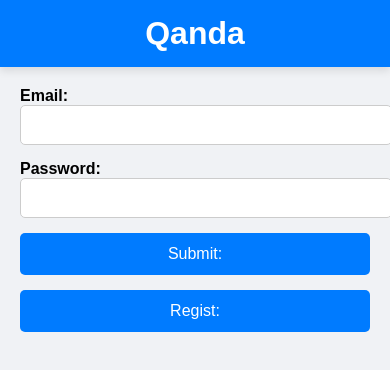
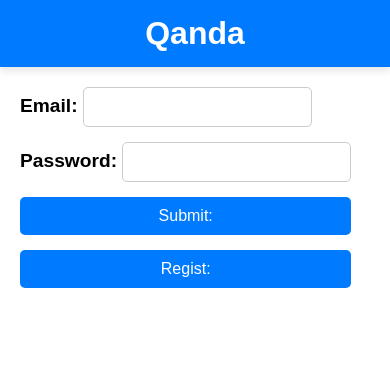
Before and after one commit to cute-dolphin/myvanlina_js-project, a plain HTML site: page frontend/index.html in a window 390 px wide. Drawn offline with Linux system fonts and the light colour scheme.

Commit message:
modify css

```diff
--- a/frontend/styles/global.css
+++ b/frontend/styles/global.css
@@ -1,14 +1,14 @@
-/* Base styles */
+/* base styles, feel free to edit */
 html, body {
     margin: 0;
     padding: 0;
     height: 100%;
-    font-family: Arial, sans-serif;
-    background-color: #f0f2f5;
-    box-sizing: border-box;
+    font-family: Arial;
 }
 
-/* Header */
+.create-thread-form{
+    margin: 20px;
+}
 header {
     background-color: #007bff;
     color: #fff;
@@ -22,16 +22,10 @@ header h1 {
     font-size: 2rem;
 }
 
-/* Main content area */
 #main {
     display: flex;
-    flex-direction: row;
-    flex-wrap: wrap;
     padding: 20px;
-    gap: 20px;
 }
-
-/* General styles */
 #create-thread-form,
 #edit-thread-page,
 #currentUserDetailPage,
@@ -45,16 +39,12 @@ header h1 {
     border-radius: 8px;
     box-shadow: 0px 4px 8px rgba(0, 0, 0, 0.1);
     max-width: 600px;
-    width: 100%;
-    box-sizing: border-box;
 }
 
-/* Information display row */
 .showInfoLine {
     margin: 10px 0;
 }
 
-/* Form styles */
 form {
     display: flex;
     flex-direction: column;
@@ -64,7 +54,7 @@ form {
 label {
     font-weight: bold;
     margin-bottom: 5px;
-    font-size: 1rem;
+    font-size: 1.2rem;
 }
 
 input[type="text"],
@@ -75,18 +65,8 @@ input[type="checkbox"] {
     border-radius: 5px;
     border: 1px solid #ccc;
     font-size: 1rem;
-    width: 100%;
-    transition: border-color 0.3s ease;
 }
 
-input[type="text"]:focus,
-input[type="email"]:focus,
-input[type="password"]:focus {
-    border-color: #007bff;
-    outline: none;
-}
-
-/* Button styles */
 button {
     background-color: #007bff;
     color: white;
@@ -96,33 +76,48 @@ button {
     cursor: pointer;
     font-size: 1rem;
     transition: background-color 0.3s ease;
-    width: fit-content;
 }
 
 button:hover {
     background-color: #0056b3;
 }
 
-button:focus {
-    outline: 2px solid #0056b3;
-    outline-offset: 2px;
+input[type="text"],
+input[type="email"],
+input[type="password"],
+input[type="checkbox"] {
+    padding: 10px;
+    border-radius: 5px;
+    border: 1px solid #ccc;
+    font-size: 1rem;
 }
 
-/* Layout components */
+button {
+    background-color: #007bff;
+    color: white;
+    padding: 10px;
+    border: none;
+    border-radius: 5px;
+    cursor: pointer;
+    font-size: 1rem;
+    transition: background-color 0.3s ease;
+}
+
+button:hover {
+    background-color: #0056b3;
+}
+
 .create-thread-form {
     margin: 20px;
 }
 
 #headerButtons {
     display: flex;
-    flex-wrap: wrap;
     gap: 10px;
-    justify-content: center;
 }
 
 #showThreads {
-    width: 100%;
-    max-width: 400px;
+    width: 400px;
     overflow-y: auto;
 }
 
@@ -134,7 +129,6 @@ button:focus {
     box-shadow: 0px 2px 4px rgba(0, 0, 0, 0.1);
 }
 
-/* List items */
 li {
     margin-bottom: 15px;
 }
@@ -144,12 +138,17 @@ li {
     flex-grow: 1;
 }
 
+#create-thread-form,
+#edit-thread-page,
+#showThreads {
+    flex-basis: 100%;
+}
+
 ul.showInfoLine {
     padding: 15px;
     border-bottom: 1px solid #ccc;
 }
 
-/* Image styles */
 img {
     width: 50px;
     height: 50px;
@@ -157,7 +156,7 @@ img {
     margin-right: 10px;
 }
 
-/* Comment section */
+/* Comment Section */
 #showComments {
     padding: 10px;
     background-color: #e9ecef;
@@ -170,22 +169,7 @@ img {
     margin-top: 10px;
 }
 
-/* Responsive design */
-@media screen and (max-width: 768px) {
-    #main {
-        flex-direction: column;
-        gap: 20px;
-    }
-    #headerButtons {
-        flex-direction: column;
-        gap: 10px;
-    }
-    button {
-        width: 100%;
-        padding: 12px;
-    }
-}
-
+/* Media Queries for Responsive Design */
 @media screen and (max-width: 400px) and (max-height: 700px) {
     #main {
         flex-direction: column;
```
